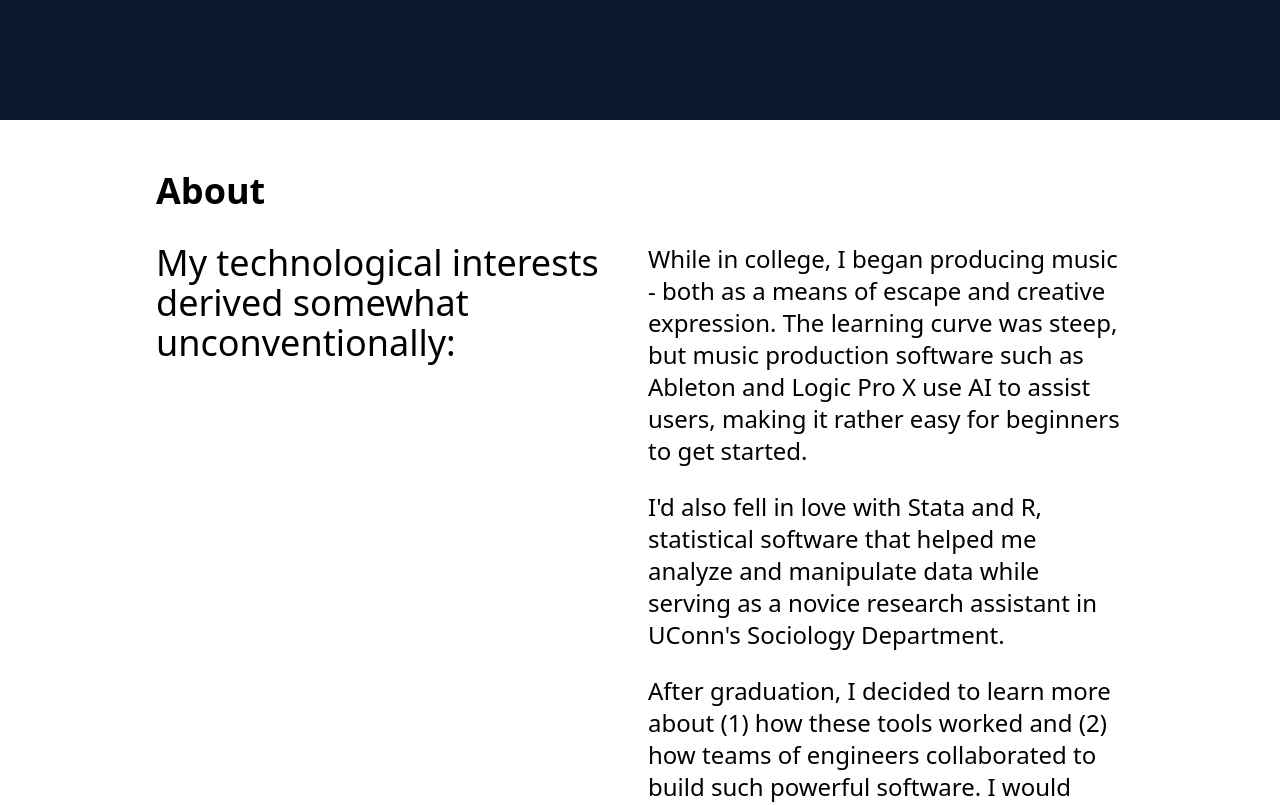
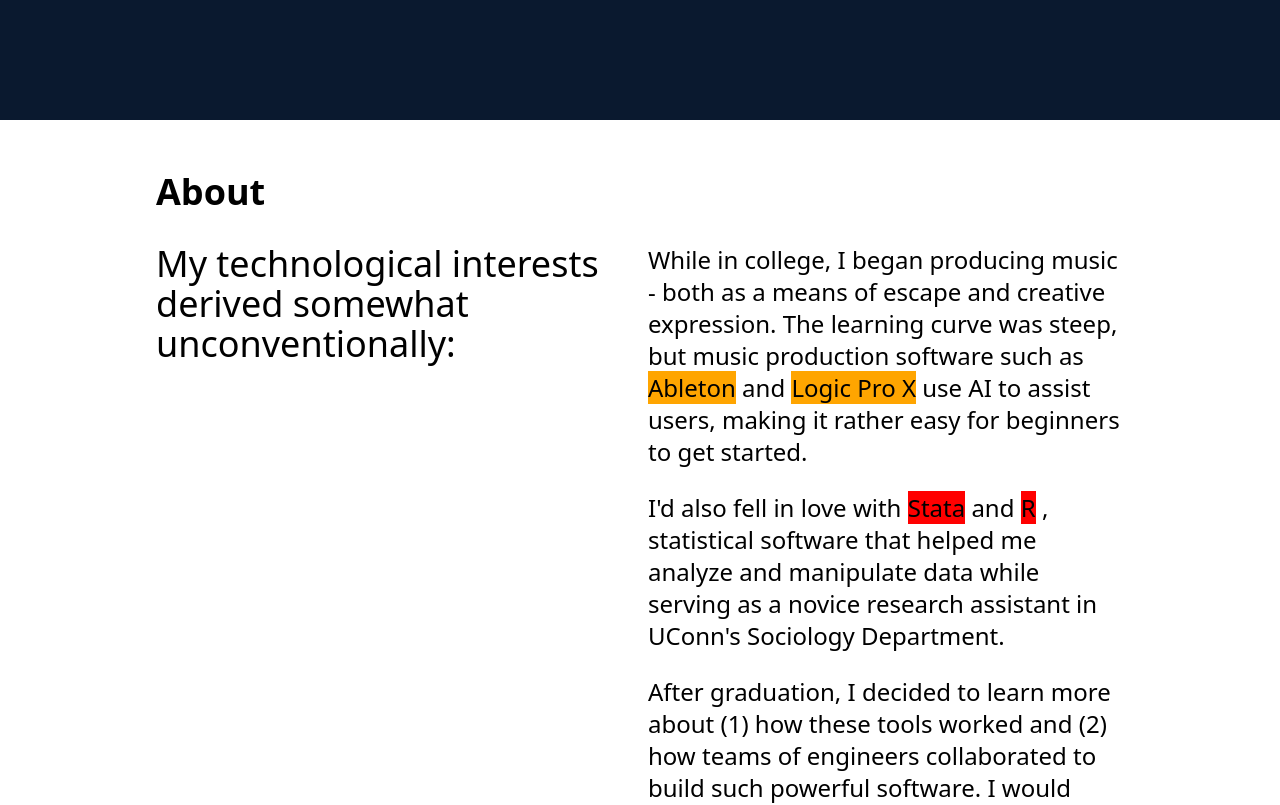
Before and after one commit to KlayClarke/personal_website, a React (Create React App) app: page / in a window 1280 px wide. Shown: the part 680-1485 px from the top of the page. Built offline with nearby package versions, Linux system fonts and the light colour scheme.

Commit message:
add redirect links for each mention of an outside software (ableton, r, etc.)

```diff
--- a/src/components/About.jsx
+++ b/src/components/About.jsx
@@ -1,9 +1,6 @@
 export default function About() {
   return (
-    <div
-      name="about"
-      className="w-full h-screen bg-white text-black border-b-2"
-    >
+    <div name="about" className="w-full h-screen bg-white text-black">
       <div className="flex flex-col justify-center items-center w-full h-full">
         <div className="max-w-[1000px] w-full px-4 grid grid-cols-2 gap-4">
           <div className="pb-8">
@@ -21,15 +18,46 @@
             <p className="text-2xl">
               While in college, I began producing music - both as a means of
               escape and creative expression. The learning curve was steep, but
-              music production software such as Ableton and Logic Pro X use AI
-              to assist users, making it rather easy for beginners to get
+              music production software such as{" "}
+              <a
+                href="https://www.ableton.com/en/"
+                target={"_blank"}
+                className="music-production-software-links"
+              >
+                Ableton
+              </a>{" "}
+              and{" "}
+              <a
+                href="https://www.apple.com/logic-pro/"
+                target={"_blank"}
+                className="music-production-software-links"
+              >
+                Logic Pro X
+              </a>{" "}
+              use AI to assist users, making it rather easy for beginners to get
               started.
             </p>
             <br />
             <p className="text-2xl">
-              I'd also fell in love with Stata and R, statistical software that
-              helped me analyze and manipulate data while serving as a novice
-              research assistant in UConn's Sociology Department.
+              I'd also fell in love with{" "}
+              <a
+                href="https://www.stata.com/"
+                target={"_blank"}
+                className="data-science-software-links"
+              >
+                Stata
+              </a>{" "}
+              and{" "}
+              <a
+                href="https://www.r-project.org/"
+                target={"_blank"}
+                className="data-science-software-links"
+              >
+                R
+              </a>{" "}
+              , statistical software that helped me analyze and manipulate data
+              while serving as a novice research assistant in UConn's Sociology
+              Department.
             </p>
             <br />
             <p className="text-2xl">
```
